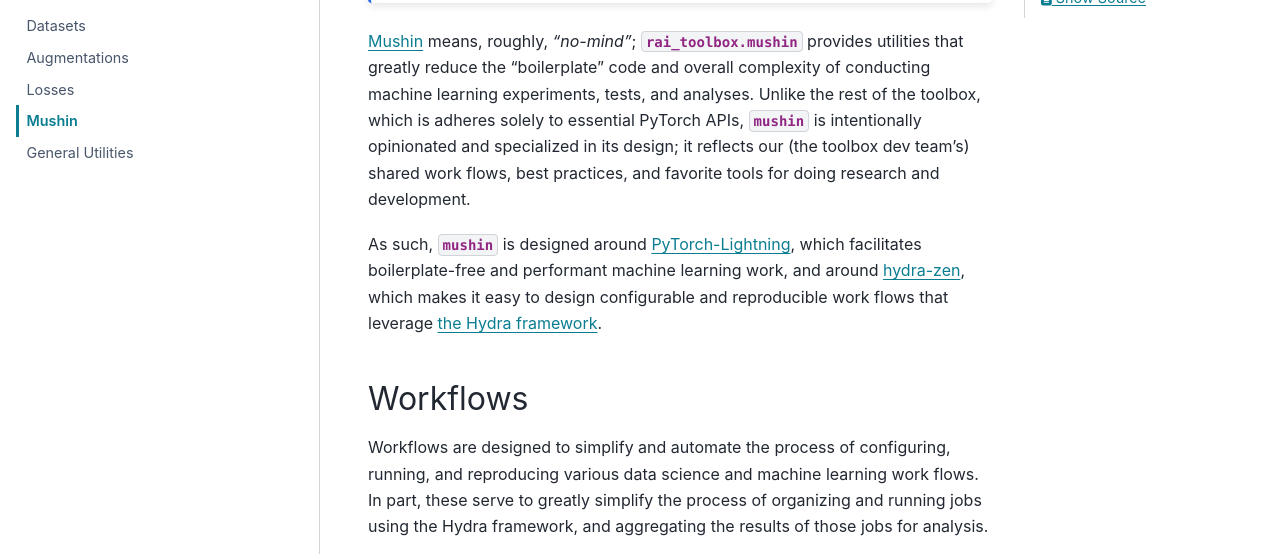
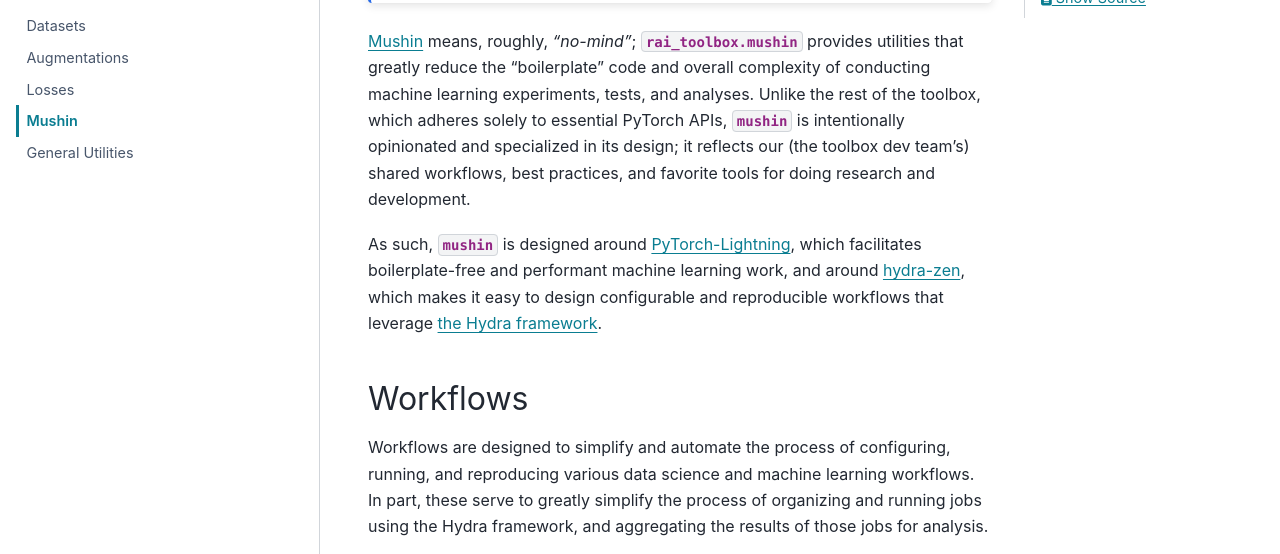
Before and after one commit to mit-ll-responsible-ai/responsible-ai-toolbox, a Sphinx documentation site: the page built from docs/source/ref_mushin.rst, in a window 1280 px wide and 900 px high, scrolled down 303 px, cut to the strip 229-783 px from the top of the window. Built offline with Sphinx 7.4.7 and the PyData theme 0.15.4, drawn with Linux system fonts in a browser that asks for light colours; pages that are not in the unit, such as notebooks, are missing from menus.

Commit message:
edits to mushin and utils refs

```diff
--- a/docs/source/generated/rai_toolbox.mushin.BaseWorkflow.rst
+++ b/docs/source/generated/rai_toolbox.mushin.BaseWorkflow.rst
@@ -9,6 +9,8 @@
    .. automethod:: __init__
    .. automethod:: evaluation_task
    .. automethod:: jobs_post_process
+   .. automethod:: run
+   .. automethod:: plot
 
 
    .. rubric:: Methods
--- a/docs/source/ref_mushin.rst
+++ b/docs/source/ref_mushin.rst
@@ -17,10 +17,11 @@
 `Mushin <https://en.wikipedia.org/wiki/Mushin_(mental_state)>`_ means, roughly,
 *"no-mind"*;
 `rai_toolbox.mushin` provides utilities that greatly reduce the "boilerplate" code and overall complexity of conducting machine learning experiments, tests, and analyses.
-Unlike the rest of the toolbox, which is adheres solely to essential PyTorch APIs, `mushin` is intentionally opinionated and specialized in its design;
-it reflects our (the toolbox dev team's) shared work flows, best practices, and favorite tools for doing research and development.
+Unlike the rest of the toolbox, which adheres solely to essential PyTorch APIs, `mushin` is intentionally opinionated and specialized in its design;
+it reflects our (the toolbox dev team's) shared workflows, best practices, and favorite tools for doing research and development.
 
-As such, `mushin` is designed around `PyTorch-Lightning <https://www.pytorchlightning.ai/>`_, which facilitates boilerplate-free and performant machine learning work, and around `hydra-zen <https://github.com/mit-ll-responsible-ai/hydra-zen>`_, which makes it easy to design configurable and reproducible work flows that leverage `the Hydra framework <https://github.com/facebookresearch/hydra>`_.
+As such, `mushin` is designed around `PyTorch-Lightning <https://www.pytorchlightning.ai/>`_, which facilitates boilerplate-free and performant machine learning work,
+and around `hydra-zen <https://github.com/mit-ll-responsible-ai/hydra-zen>`_, which makes it easy to design configurable and reproducible workflows that leverage `the Hydra framework <https://github.com/facebookresearch/hydra>`_.
 
 
 
@@ -28,7 +29,7 @@
 Workflows
 *********
 
-Workflows are designed to simplify and automate the process of configuring, running, and reproducing various data science and machine learning work flows.
+Workflows are designed to simplify and automate the process of configuring, running, and reproducing various data science and machine learning workflows.
 In part, these serve to greatly simplify the process of organizing and running jobs using the Hydra framework, and aggregating the results of those jobs for analysis.
 
 .. currentmodule:: rai_toolbox.mushin
--- a/docs/source/ref_utils.rst
+++ b/docs/source/ref_utils.rst
@@ -12,7 +12,7 @@
 PyTorch Utilities
 *****************
 
-We provide general PyTorch-centric that help to reduce boilerplate code and to ensure
+We provide general, PyTorch-centric utilities that help to reduce boilerplate code and to ensure
 correctness when using the rAI-toolbox.
 
 .. currentmodule:: rai_toolbox
```
Also changed, not shown: 3 other files.
